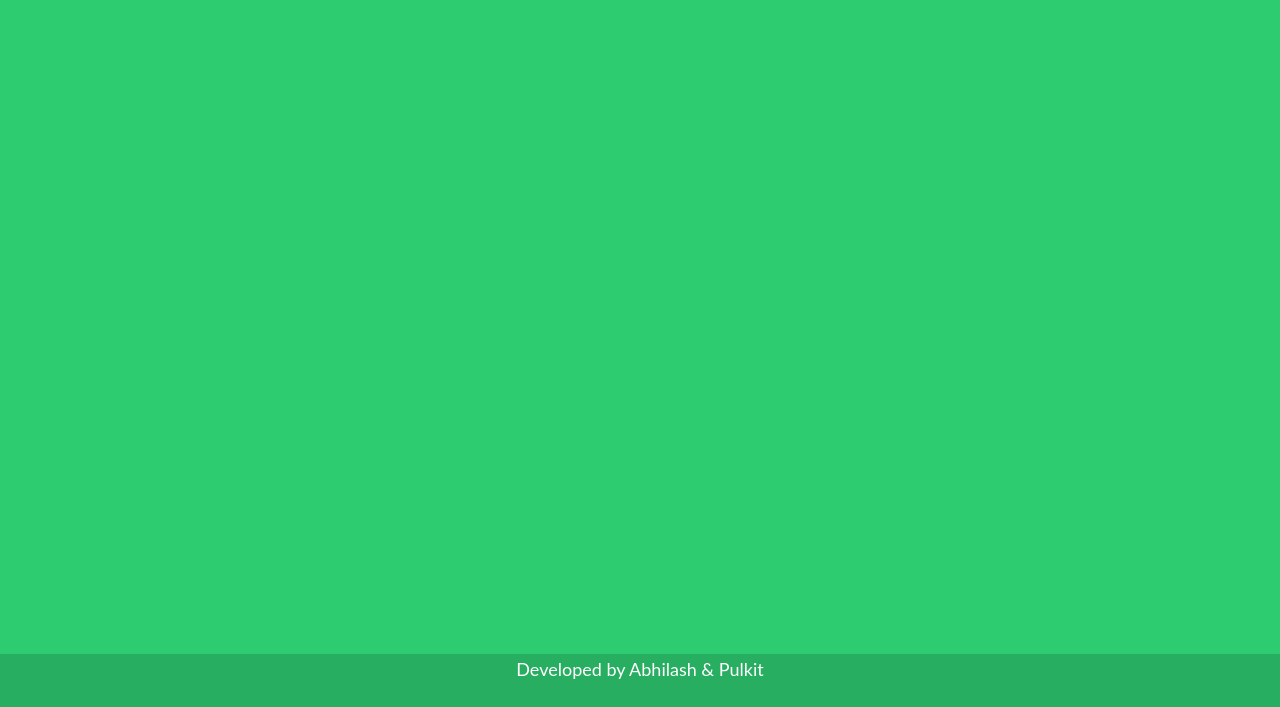
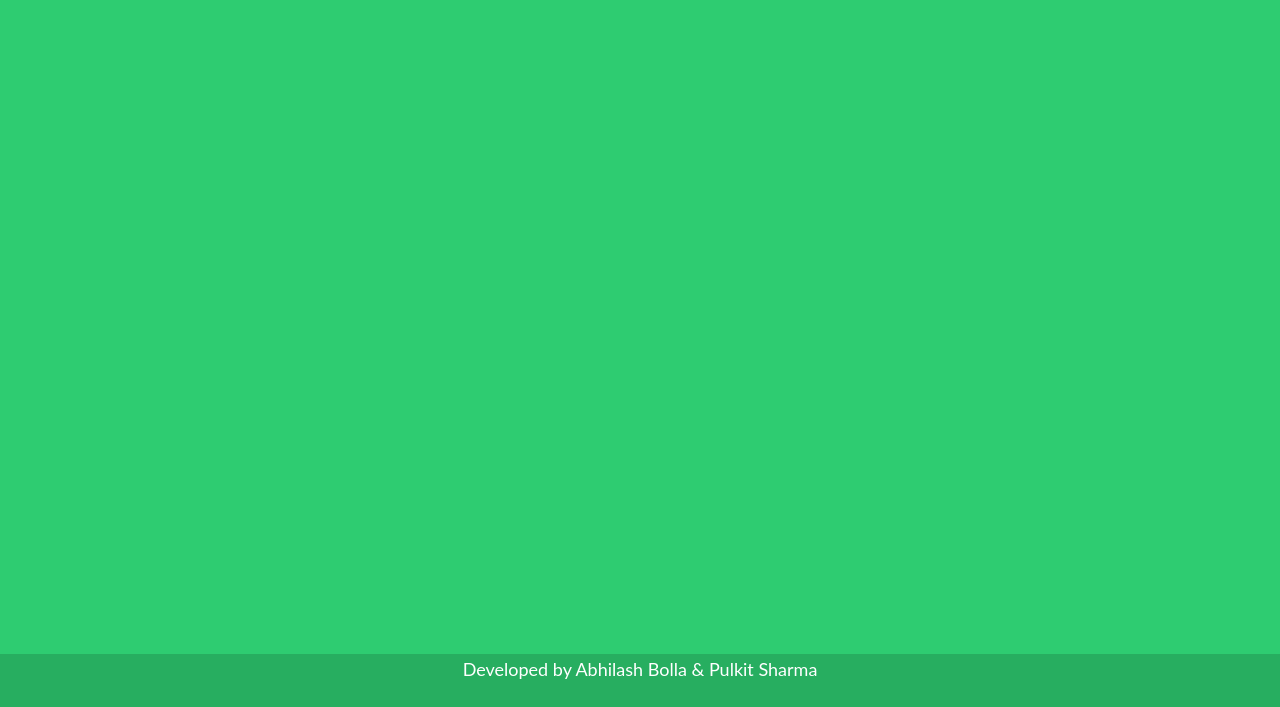
Before and after one commit to abhilash1994/FacePalm-1, a plain HTML site: page index.html in a window 1280 px wide. Shown: the part 93-800 px from the top of the page. Drawn offline with Linux system fonts and the light colour scheme; a web font is replaced by a local one.

Commit message:
names changed

```diff
--- a/index.html
+++ b/index.html
@@ -54,7 +54,7 @@
    </div>
 
      <nav class="navbar navbar-inverse navbar-embossed navbar-fixed-bottom" >
-          <p align='center' style ="color:white;" style="padding:10px;">Developed by Abhilash & Pulkit </p>
+          <p align='center' style ="color:white;" style="padding:10px;">Developed by Abhilash Bolla & Pulkit Sharma</p>
       </nav>
     <script src="js/rtc-video-chat.js"></script>
 </body>
```
